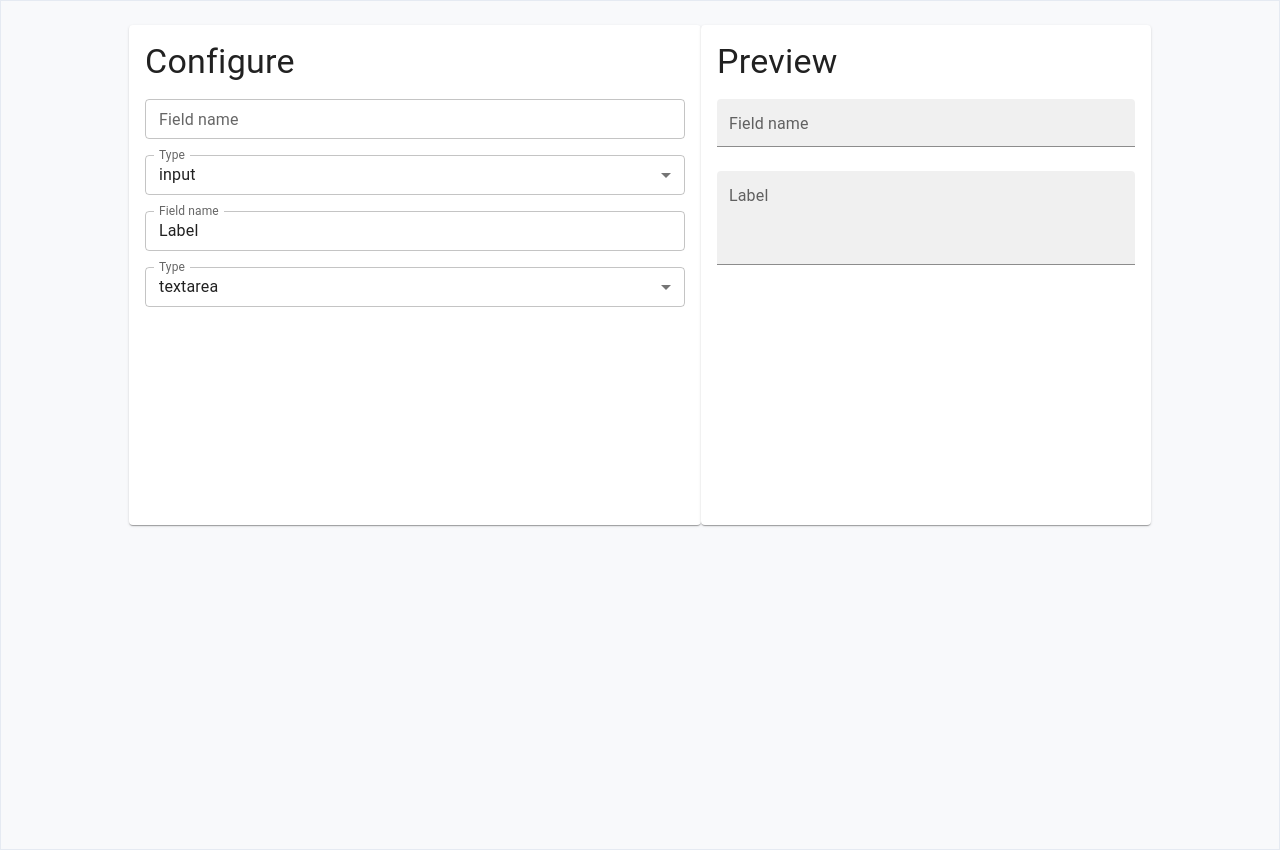
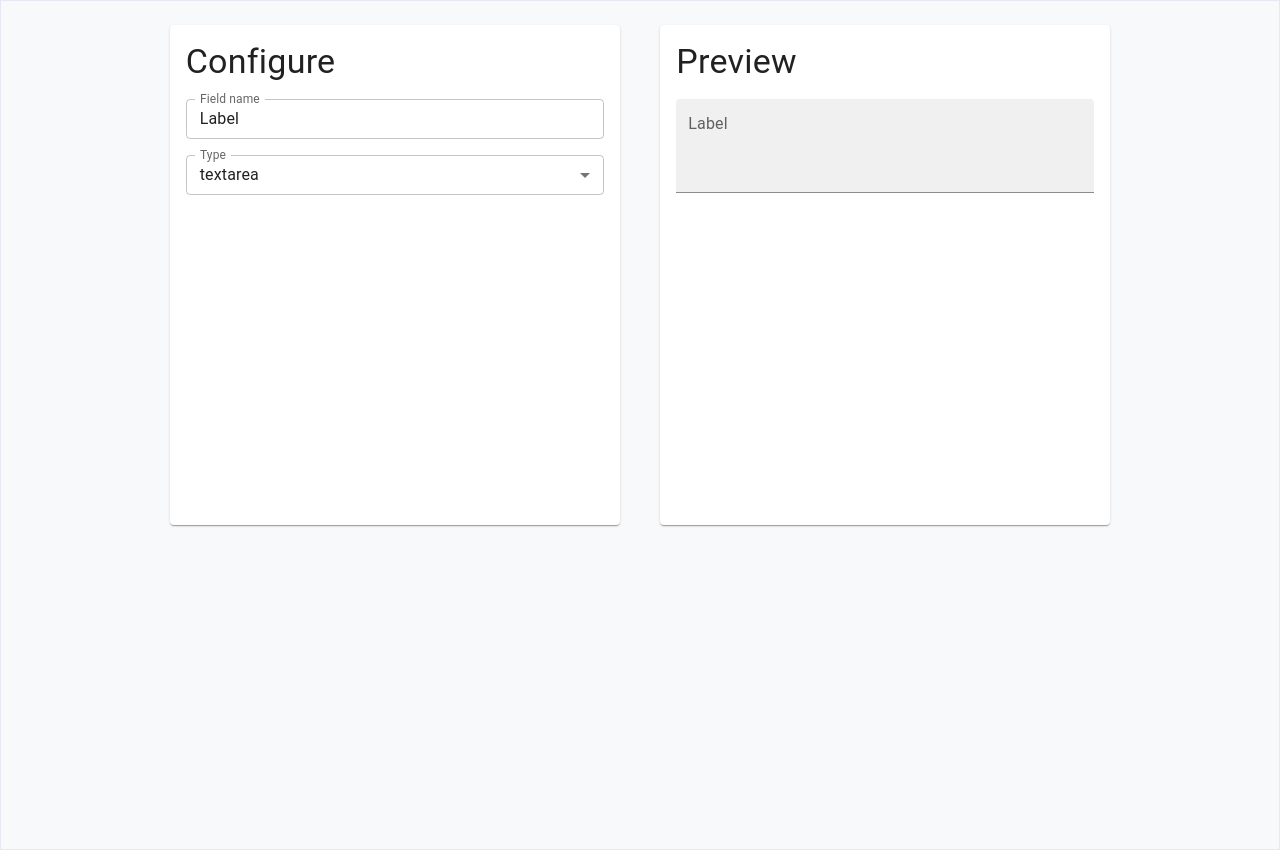
Before and after one commit to annechko/form-builder, a React (Create React App) app in the folder app/: page / in a window 1280 px wide. Built offline with nearby package versions, Linux system fonts and the light colour scheme; the HTML template or start-up script is replaced by a standard one.

Commit message:
view changes after config update

```diff
--- a/app/src/App.tsx
+++ b/app/src/App.tsx
@@ -3,12 +3,17 @@ import Card from '@mui/material/Card';
 import CardContent from '@mui/material/CardContent';
 import styles from './App.module.css';
 import Typography from '@mui/material/Typography';
-import {FieldConfiguration, FieldType} from "./configuration/FieldConfiguration";
+import {FieldConfiguration, FieldSettings, FieldType} from "./configuration/FieldConfiguration";
 import {FieldView} from "./view/FieldView";
 
 
 export default function App() {
-
+  const defaultSettings: FieldSettings[] = [{type: FieldType.textarea, label: 'Label'}]
+  const [fieldSettings, setFieldSettings] = React.useState<FieldSettings[]>(defaultSettings);
+  const onSettingsChanged = (newFieldSettings: FieldSettings) => {
+    const newSettings: FieldSettings[] = [newFieldSettings]
+    setFieldSettings(newSettings)
+  }
   return (
     <div className={styles.content}>
       <Card className={styles.card}>
@@ -17,8 +22,7 @@ export default function App() {
             Configure
           </Typography>
           <Typography variant="body1" component="div" sx={{mt: 2}}>
-            <FieldConfiguration/>
-            <FieldConfiguration settings={{type: FieldType.textarea, label: "Label"}}/>
+            <FieldConfiguration settings={fieldSettings[0]} onSettingsChanged={onSettingsChanged}/>
           </Typography>
         </CardContent>
 
@@ -29,8 +33,7 @@ export default function App() {
             Preview
           </Typography>
           <Typography variant="body1" component="div">
-            <FieldView settings={{type: FieldType.input}}/>
-            <FieldView settings={{type: FieldType.textarea, label: "Label"}}/>
+            <FieldView settings={fieldSettings[0]}/>
           </Typography>
 
         </CardContent>
--- a/app/src/configuration/FieldConfiguration.tsx
+++ b/app/src/configuration/FieldConfiguration.tsx
@@ -15,23 +15,34 @@ export type FieldSettings = {
   label?: string,
 };
 export type FieldConfigurationProps = {
-  settings?: FieldSettings
+  settings?: FieldSettings,
+  onSettingsChanged?: (newSettings: FieldSettings) => void,
 };
 
 export function FieldConfiguration(configProps: FieldConfigurationProps) {
   const defaultSettings: FieldSettings = {type: FieldType.input, label: ''}
 
-  const [settings, setSettings] = React.useState<FieldSettings>(configProps.settings||defaultSettings);
+  const [settings, setSettings] = React.useState<FieldSettings>(configProps.settings || defaultSettings);
   const handleTypeChange = (event: SelectChangeEvent) => {
     const typeStr = event.target.value as keyof typeof FieldType;
-    const updated: FieldSettings = {type: FieldType[typeStr], label:settings.label}
+    const updated: FieldSettings = {type: FieldType[typeStr], label: settings.label}
     setSettings(updated)
+    if (configProps.onSettingsChanged) {
+      configProps.onSettingsChanged(updated)
+    }
+  };
+  const handleLabelChange = (event: React.ChangeEvent<HTMLInputElement>) => {
+    const updated: FieldSettings = {label: event.target.value, type: settings.type}
+    setSettings(updated)
+    if (configProps.onSettingsChanged) {
+      configProps.onSettingsChanged(updated)
+    }
   };
   return <>
     <FormControl sx={{mb: 2, minWidth: 120}} fullWidth size="small">
-    <TextField id="outlined-basic" label="Field name" variant="outlined" size="small" fullWidth
-      value={settings.label}
-    />
+      <TextField id="outlined-basic" label="Field name" variant="outlined" size="small" fullWidth
+        value={settings.label} onChange={handleLabelChange}
+      />
     </FormControl>
     <FormControl sx={{mb: 2, minWidth: 120}} fullWidth size="small">
       <InputLabel id="demo-simple-select-helper-label">Type</InputLabel>
```
